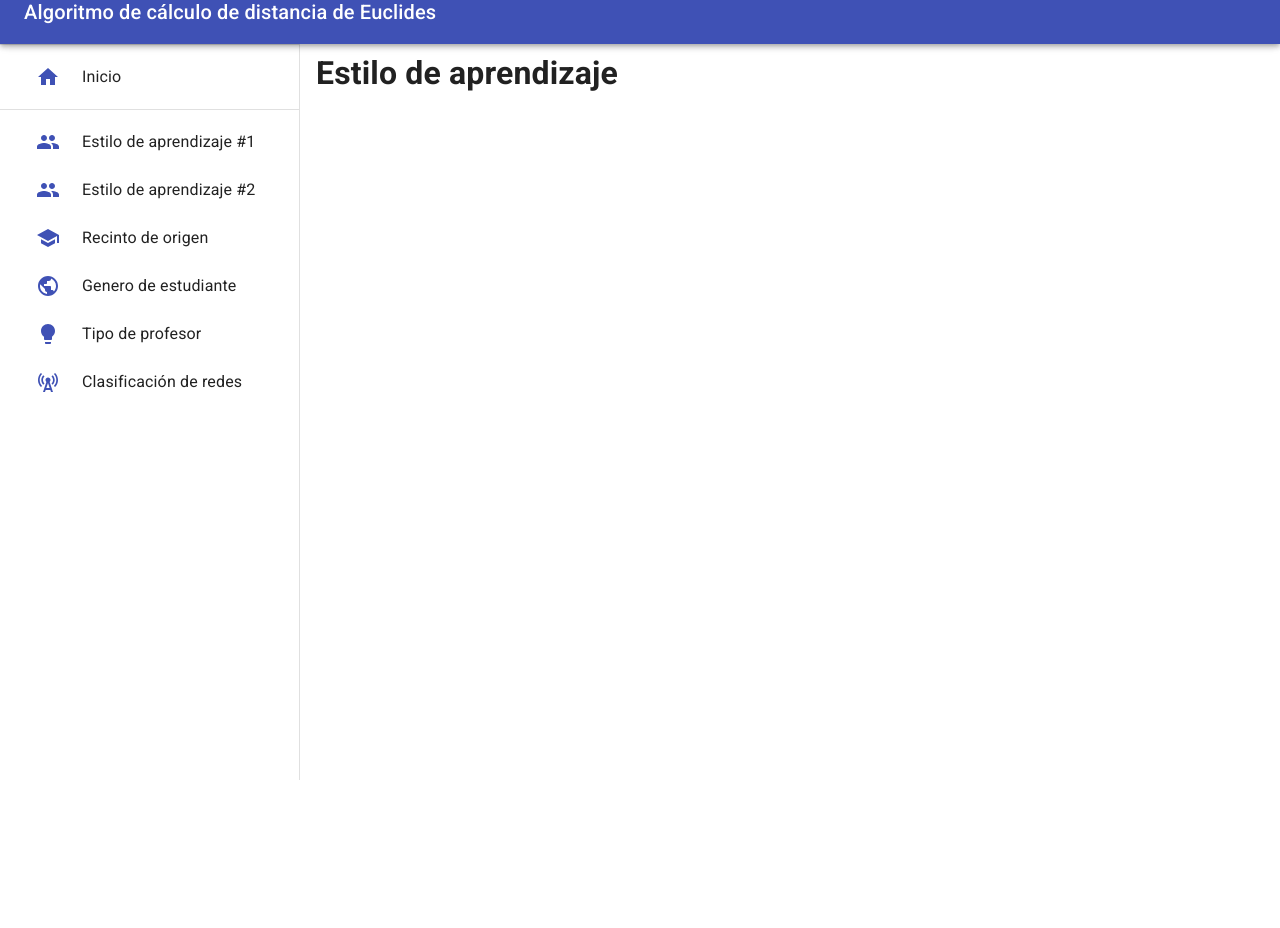
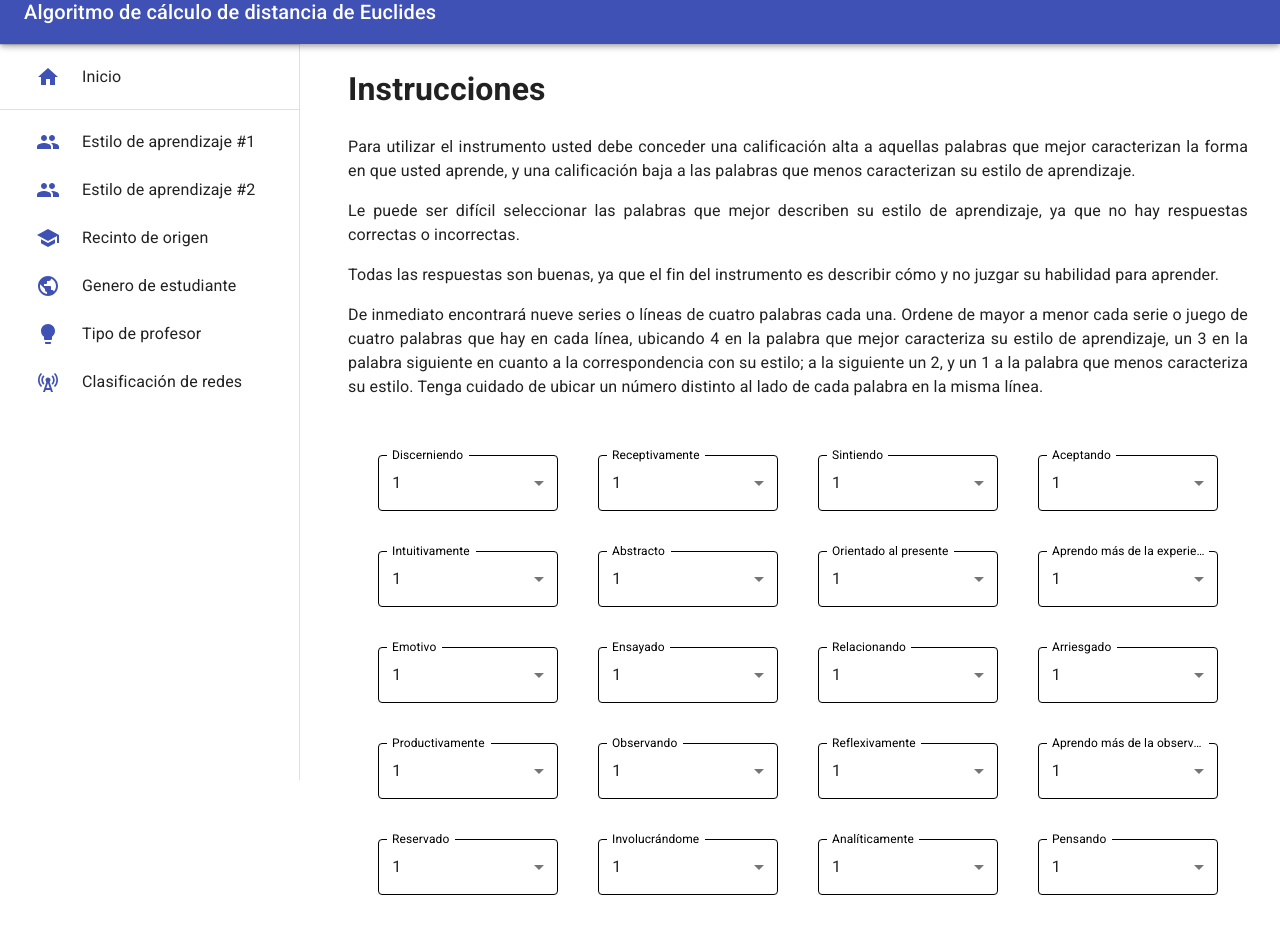
Before and after one commit to spiedra/euclidean-distance-calculation-website, a React (Create React App) app: page /learning-style in a window 1280 px wide. Shown: the part 20-948 px from the top of the page. Before the commit the page ends 800 px from the top, so only its background shows below. Built offline with nearby package versions, Linux system fonts and the light colour scheme.

Commit message:
feat: add words forms

```diff
--- a/src/pages/LearningStyle/index.js
+++ b/src/pages/LearningStyle/index.js
@@ -1,7 +1,230 @@
-import React from 'react'
+/* eslint-disable no-unused-vars */
+import React, { useState } from 'react'
+import {
+  Box,
+  Container,
+  Grid,
+  FormControl,
+  Select,
+  MenuItem,
+  Button,
+  FormLabel,
+  TextField
+} from '@mui/material'
+import { learningStyles } from './styles'
 
+const defaultValues = {}
+
+const words = [
+  {
+    word: 'Discerniendo'
+  },
+  {
+    word: 'Receptivamente'
+  },
+  {
+    word: 'Sintiendo'
+  },
+  {
+    word: 'Aceptando'
+  },
+  {
+    word: 'Intuitivamente'
+  },
+  {
+    word: 'Abstracto'
+  },
+  {
+    word: 'Orientado al presente'
+  },
+  {
+    word: 'Aprendo más de la experiencia'
+  },
+  {
+    word: 'Emotivo'
+  },
+  {
+    word: 'Ensayado'
+  },
+  {
+    word: 'Relacionando'
+  },
+  {
+    word: 'Arriesgado'
+  },
+  {
+    word: 'Productivamente'
+  },
+  {
+    word: 'Observando'
+  },
+  {
+    word: 'Reflexivamente'
+  },
+  {
+    word: 'Aprendo más de la observación'
+  },
+  {
+    word: 'Reservado'
+  },
+  {
+    word: 'Involucrándome'
+  },
+  {
+    word: 'Analíticamente'
+  },
+  {
+    word: 'Pensando'
+  },
+  {
+    word: 'Evaluando'
+  },
+  {
+    word: 'Lógicamente'
+  },
+  {
+    word: 'Concreto'
+  },
+  {
+    word: 'Orientado hacia el futuro'
+  },
+  {
+    word: 'Aprendo más de la conceptualización'
+  },
+  {
+    word: 'Racional'
+  },
+  {
+    word: 'Practicando'
+  },
+  {
+    word: 'Impaciarlmente'
+  },
+  {
+    word: 'Haciendo'
+  },
+  {
+    word: 'Con Cautela'
+  },
+  {
+    word: 'Cuestionando'
+  },
+  {
+    word: 'Activo'
+  },
+  {
+    word: 'Pragmático'
+  },
+  {
+    word: 'Aprndo más de la experimentación'
+  },
+  {
+    word: 'Abierto'
+  }
+]
+
+const options = [
+  {
+    value: 1,
+    label: '1'
+  },
+  {
+    value: 2,
+    label: '2'
+  },
+  {
+    value: 3,
+    label: '3'
+  },
+  {
+    value: 4,
+    label: 4
+  }
+]
 const LearningStyle = () => {
-  return (<h1>Estilo de aprendizaje</h1>)
+  const [inputs, setInputs] = useState(defaultValues)
+
+  const handleChange = (e) => {
+    const { name, value } = e.target
+    setInputs({
+      ...inputs,
+      [name]: value
+    })
+  }
+
+  const handleSubmit = (event) => {
+    event.preventDefault()
+    console.log(inputs)
+  }
+
+  return (
+    <Box sx={learningStyles.instructionsContainer}>
+      <h1>Instrucciones</h1>
+      <Box component="p" sx={learningStyles.paragraph}>
+        Para utilizar el instrumento usted debe conceder una calificación alta a
+        aquellas palabras que mejor caracterizan la forma en que usted aprende,
+        y una calificación baja a las palabras que menos caracterizan su estilo
+        de aprendizaje.
+      </Box>
+      <Box component="p" sx={learningStyles.paragraph}>
+        Le puede ser difícil seleccionar las palabras que mejor describen su
+        estilo de aprendizaje, ya que no hay respuestas correctas o incorrectas.
+      </Box>
+      <Box component="p">
+        Todas las respuestas son buenas, ya que el fin del instrumento es
+        describir cómo y no juzgar su habilidad para aprender.
+      </Box>
+      <Box component="p" sx={learningStyles.paragraph}>
+        De inmediato encontrará nueve series o líneas de cuatro palabras cada
+        una. Ordene de mayor a menor cada serie o juego de cuatro palabras que
+        hay en cada línea, ubicando 4 en la palabra que mejor caracteriza su
+        estilo de aprendizaje, un 3 en la palabra siguiente en cuanto a la
+        correspondencia con su estilo; a la siguiente un 2, y un 1 a la palabra
+        que menos caracteriza su estilo. Tenga cuidado de ubicar un número
+        distinto al lado de cada palabra en la misma línea.
+      </Box>
+        <Box
+          component="form"
+          my='3rem'
+          sx={{
+            '& .MuiTextField-root': { m: 1, width: '20ch' }
+          }}
+          noValidate
+          autoComplete="off"
+          onSubmit={handleSubmit}
+        >
+          <Grid
+            container
+            justifyContent='center'
+            spacing={{ xs: 2, md: 3 }}
+            columns={{ xs: 4, sm: 8, md: 12 }}
+          >
+            {words.map((item) => (
+              <Grid item key={item.word}>
+                <TextField
+                  sx={learningStyles.select}
+                  id={item.word}
+                  name={item.word}
+                  select
+                  label={item.word}
+                  value={inputs[item.word] || '1'}
+                  onChange={handleChange}
+                >
+                  {options.map((option) => (
+                    <MenuItem key={option.value} value={option.value}>
+                      {option.label}
+                    </MenuItem>
+                  ))}
+                </TextField>
+              </Grid>
+            ))}
+          </Grid>
+          <Button variant="contained" color="primary" type="submit">
+            Submit
+          </Button>
+        </Box>
+    </Box>
+  )
 }
 
 export default LearningStyle
--- /dev/null
+++ b/src/pages/LearningStyle/styles.js
@@ -0,0 +1,33 @@
+import { theme } from '../../styles/theme'
+
+export const learningStyles = {
+  instructionsContainer: {
+    px: '2rem',
+    pt: '1rem'
+  },
+  paragraph: {
+    textAlign: 'justify'
+  },
+  select: {
+    '& .MuiInputLabel-root': {
+      color: 'black'
+    },
+    '& .MuiFormHelperText-root': {
+      color: 'black'
+    },
+    '& .MuiInput-underline:after': {
+      borderBottomColor: theme.palette.primary.main
+    },
+    '& .MuiOutlinedInput-root': {
+      '& fieldset': {
+        borderColor: 'black'
+      },
+      '&:hover fieldset': {
+        borderColor: theme.palette.primary.main
+      },
+      '&.Mui-focused fieldset': {
+        borderColor: theme.palette.primary.main
+      }
+    }
+  }
+}
```
